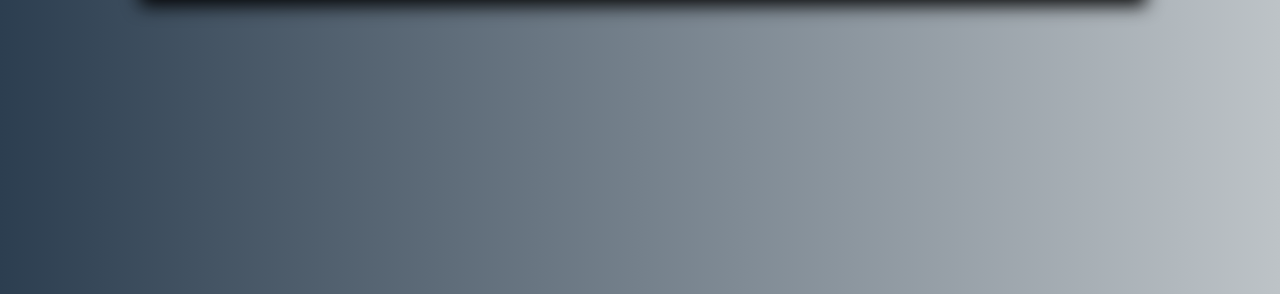
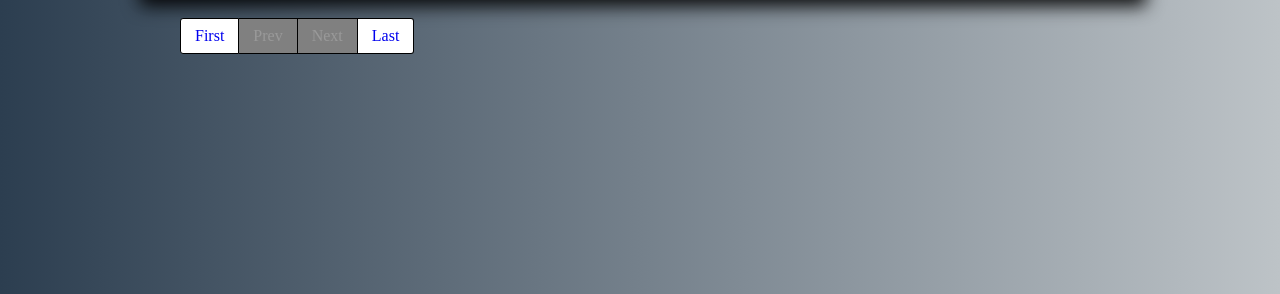
Before and after one commit to therevelator/testmanagerv2, a PHP site: page /testcases.php in a window 1280 px wide. Shown: the part 419-713 px from the top of the page. Run offline with PHP 8.4, Linux system fonts and the light colour scheme; the visitor is signed in with stand-in values (Sample User, id 1); data comes from the database, SQL or seed files in the repository.

Commit message:
created pagination for testcases view

```diff
--- a/classes/class.table.php
+++ b/classes/class.table.php
@@ -7,7 +7,7 @@ $conn = new dbConnect();
  */
 class table
 {
-  function rendertable($offset, $no_of_records_per_page)
+  function rendertable($offset, $no_of_records_per_page, $projectUrlID = NULL)
   {
     @flush();
 
@@ -38,12 +38,12 @@ class table
 	</table>';
   }
 
-  function rendertestcases()
+  function rendertestcases($offsettests, $no_of_records_per_pagetests)
   {
     $posted_details_id = $_SESSION['posted_details_id'];
     // var_dump($_SESSION);
     $link = mysqli_connect("127.0.0.1", "root", "", "testmanager");
-    $sql="SELECT ID, Name, CreatedBy, ProjectID FROM testcase WHERE ProjectID = $posted_details_id";
+    $sql="SELECT ID, Name, CreatedBy, ProjectID FROM testcase WHERE ProjectID = $posted_details_id LIMIT $offsettests, $no_of_records_per_pagetests";
     $result=mysqli_query($link,$sql);
     // if ($result->num_rows == 0) {
     //   echo "<script type=\"text/javascript\">swal(\"No testcases\", \"\", \"error\");</script>";
--- a/css/testcases.css
+++ b/css/testcases.css
@@ -63,3 +63,114 @@ input[type="submit"]:hover{
     -webkit-box-shadow: 3px 3px 18px 3px rgba(0,0,0,0.91) ;
   box-shadow: 3px 3px 18px 3px rgba(0,0,0,0.91) ;
 }
+.pagination {
+  position: absolute;
+  height: 36px;
+  margin: 18px 0;
+}
+.pagination ul {
+  display: inline-block;
+  *display: inline;
+  /* IE7 inline-block hack */
+
+  *zoom: 1;
+  margin-left: 0;
+  margin-bottom: 0;
+  -webkit-border-radius: 3px;
+  -moz-border-radius: 3px;
+  border-radius: 3px;
+  -webkit-box-shadow: 0 1px 2px rgba(0, 0, 0, 0.05);
+  -moz-box-shadow: 0 1px 2px rgba(0, 0, 0, 0.05);
+  box-shadow: 0 1px 2px rgba(0, 0, 0, 0.05);
+}
+.pagination li {
+  display: inline;
+}
+.pagination a {
+  float: left;
+  padding: 0 14px;
+  line-height: 34px;
+  text-decoration: none;
+  border: 1px solid #000;
+  border-left-width: 0;
+  background-color: white;
+}
+.pagination a:hover,
+.pagination .active a {
+  background-color: #f5f5f5;
+}
+.pagination .active a {
+  color: #999999;
+  cursor: default;
+
+}
+.pagination .disabled span,
+.pagination .disabled a,
+.pagination .disabled a:hover {
+  color: #999999;
+  background-color: grey;
+  cursor: default;
+}
+.pagination li:first-child a {
+  border-left-width: 1px;
+  -webkit-border-radius: 3px 0 0 3px;
+  -moz-border-radius: 3px 0 0 3px;
+  border-radius: 3px 0 0 3px;
+    background-color: white;
+
+}
+.pagination li:last-child a {
+  -webkit-border-radius: 0 3px 3px 0;
+  -moz-border-radius: 0 3px 3px 0;
+  border-radius: 0 3px 3px 0;
+  background-color: white;
+}
+.pagination-centered {
+  text-align: center;
+}
+.pagination-right {
+  text-align: right;
+}
+.pager {
+  margin-left: 0;
+  margin-bottom: 18px;
+  list-style: none;
+  text-align: center;
+  *zoom: 1;
+}
+.pager:before,
+.pager:after {
+  display: table;
+  content: "";
+}
+.pager:after {
+  clear: both;
+}
+.pager li {
+  display: inline;
+}
+.pager a {
+  display: inline-block;
+  padding: 5px 14px;
+  background-color: #fff;
+  border: 1px solid #ddd;
+  -webkit-border-radius: 15px;
+  -moz-border-radius: 15px;
+  border-radius: 15px;
+}
+.pager a:hover {
+  text-decoration: none;
+  background-color: #f5f5f5;
+}
+.pager .next a {
+  float: right;
+}
+.pager .previous a {
+  float: left;
+}
+.pager .disabled a,
+.pager .disabled a:hover {
+  color: #999999;
+  background-color: #fff;
+  cursor: default;
+}
--- a/dashboard.php
+++ b/dashboard.php
@@ -157,7 +157,7 @@ if (isset($_POST['logout'])) {
     $_SESSION['posted_details_id'] = $posted_details_id;
     // var_dump($posted_details_id);
     echo  '<script type="text/javascript">swal("Please wait ...", "Getting project details...", "warn");</script>';
-    header ('Location: testcases.php');
+    header ('Location: testcases.php?projectid=' . $posted_details_id);
     }
     $posted_details_id = NULL;
 
@@ -205,6 +205,7 @@ if (isset($_POST['logout'])) {
                 <a href="<?php if($pageno >= $total_pages){ echo '#'; } else { echo "?pageno=".($pageno + 1); } ?>">Next</a>
             </li>
             <li><a href="?pageno=<?php echo $total_pages; ?>">Last</a></li>
+            <!-- asta e buna si pentru link-uri pe sus pentru search -->
         </ul>
     </body>
     </html>
--- a/projects.xml
+++ b/projects.xml
@@ -1,2 +1,2 @@
 <?xml version="1.0" encoding="utf-8"?>
-<pages><link><title>john</title><url>70</url></link><link><title>kjsdhskdfhsk</title><url>77</url></link><link><title>d</title><url>119</url></link><link><title>333</title><url>121</url></link><link><title>4</title><url>122</url></link><link><title>z</title><url>125</url></link></pages>
+<pages><link><title>john</title><url>70</url></link><link><title>kjsdhskdfhsk</title><url>77</url></link><link><title>d</title><url>119</url></link><link><title>333</title><url>121</url></link><link><title>4</title><url>122</url></link><link><title>z</title><url>125</url></link><link><title>g</title><url>127</url></link><link><title>r</title><url>128</url></link><link><title>u</title><url>129</url></link><link><title>f</title><url>133</url></link><link><title>c</title><url>134</url></link><link><title>v</title><url>135</url></link><link><title>b</title><url>136</url></link><link><title>n</title><url>137</url></link><link><title>m</title><url>138</url></link><link><title>mm</title><url>139</url></link><link><title>qw</title><url>140</url></link><link><title>we</title><url>141</url></link><link><title>er</title><url>142</url></link><link><title>rt</title><url>143</url></link><link><title>ty</title><url>144</url></link><link><title>yu</title><url>145</url></link><link><title>ui</title><url>146</url></link><link><title>io</title><url>147</url></link><link><title>op</title><url>148</url></link></pages>
--- a/testcases.php
+++ b/testcases.php
@@ -150,14 +150,53 @@ if (isset($_POST['back'])) {
     echo "<script type=\"text/javascript\">swal(\"Deleted \", \"\", \"error\");</script>";
 }
 
-include_once("classes/class.table.php");
-$table = new table();
-$table->rendertestcases();
+if (isset($_GET['pageno'])) {
+            $pageno = $_GET['pageno'];
+        } else {
+            $pageno = 1;
+        }
+        $no_of_records_per_pagetests = 7;
+        $offsettests = ($pageno-1) * $no_of_records_per_pagetests;
 
+        $conn=mysqli_connect("localhost","root","","testmanager");
+        // Check connection
+        if (mysqli_connect_errno()){
+            echo "Failed to connect to MySQL: " . mysqli_connect_error();
+            die();
+        }
+        $posted_details_id = $_SESSION['posted_details_id'];
+        $total_pages_sql = "SELECT COUNT(*) FROM testcase WHERE ProjectID = $posted_details_id";
+        $result = mysqli_query($conn,$total_pages_sql);
+
+        $total_rows = mysqli_fetch_array($result)[0];
+
+        $total_pages = ceil($total_rows / $no_of_records_per_pagetests);
+        //var_dump($total_pages);
+        $sql = "SELECT * FROM testcase WHERE ProjectID = $posted_details_id LIMIT $offsettests, $no_of_records_per_pagetests";
+        $res_data = mysqli_query($conn,$sql);
+        while($row = mysqli_fetch_array($res_data)){
+            //here goes the data
+        }
+        mysqli_close($conn);
+        include_once("classes/class.table.php");
+        $table = new table();
+        $table->rendertestcases($offsettests, $no_of_records_per_pagetests);
 
 ?>
 
-
+    <ul class="pagination">
+        <li><a href="?pageno=1">First</a></li>
+        <li class="<?php if($pageno <= 1){ echo 'disabled'; } ?>">
+            <a href="<?php if($pageno <= 1){ echo '#'; } else { echo "?pageno=".($pageno - 1); } ?>">Prev</a>
+        </li>
+        <li class="<?php if($pageno >= $total_pages){ echo 'disabled'; } ?>">
+            <a href="<?php if($pageno >= $total_pages){ echo '#'; } else { echo "?pageno=".($pageno + 1); } ?>">Next</a>
+        </li>
+        <li><a href="?pageno=<?php echo $total_pages; ?>">Last</a></li>
+        <!-- asta e buna si pentru link-uri pe sus pentru search -->
+    </ul>
+</body>
+</html>
 </div>
 <?php  } else {echo  "<script type=\"text/javascript\">swal(\"Nope !\", \"Not allowed, redirecting...\", \"warn\");</script>"; header ('Location: login.php');}
 
```
